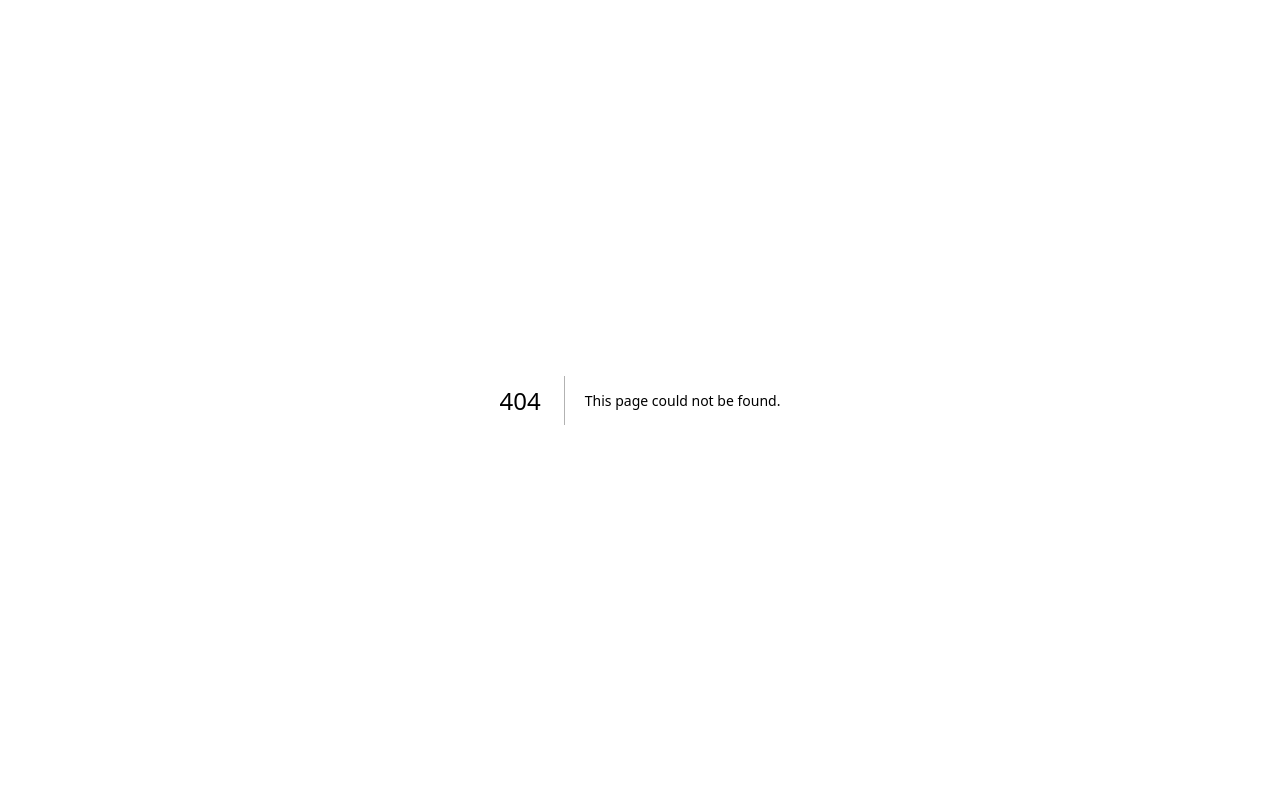
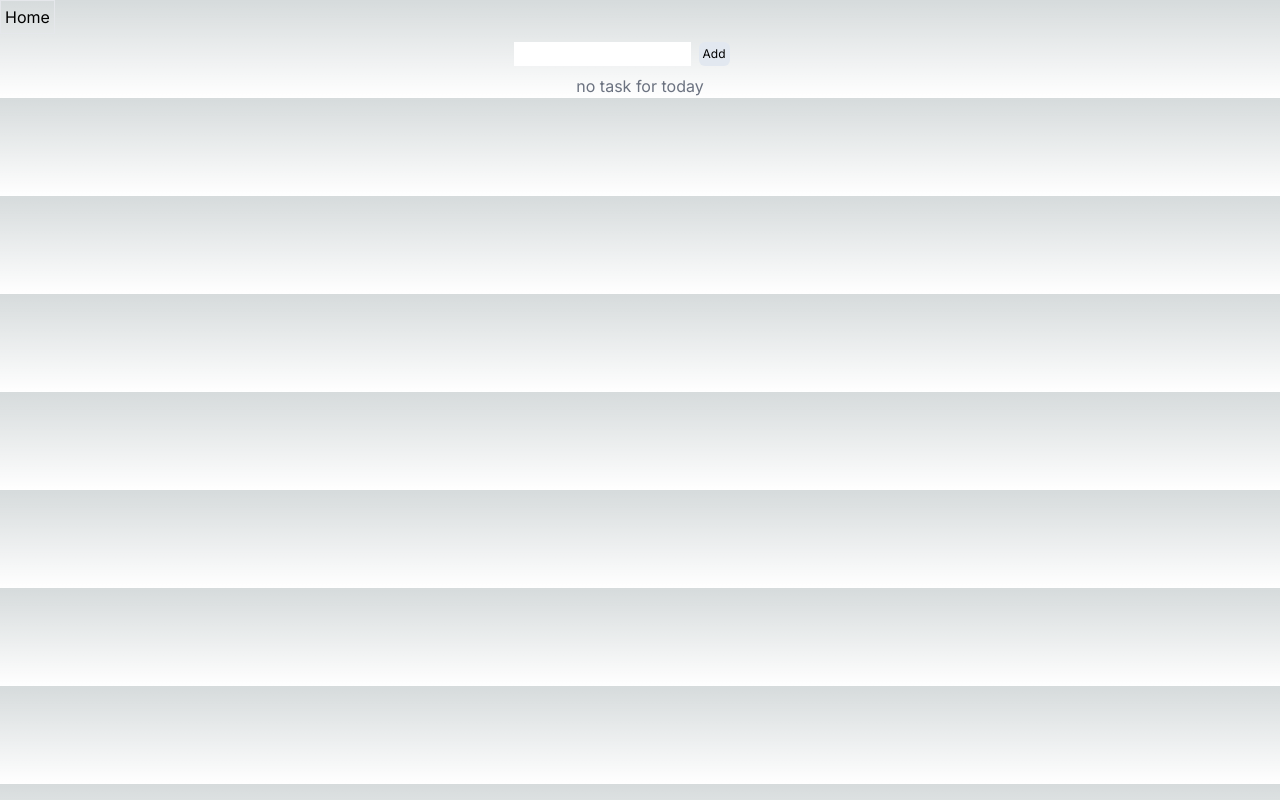
Before and after one commit to dizas9/N14-Reference, a Next.js app: page /Todo in a window 1280 px wide. Before the commit this address had no page. Built offline with nearby package versions, Linux system fonts and the light colour scheme.

Commit message:
Advanced Todo Redux RTK

```diff
--- /dev/null
+++ b/app/Todo/page.tsx
@@ -0,0 +1,11 @@
+import HomeButton from "@/components/HomeButton";
+import TodoPage from "@/components/TodoPage";
+
+export default function Todo() {
+  return (
+    <>
+    <HomeButton/>
+      <TodoPage/>
+    </>
+  )
+}
--- a/app/page.tsx
+++ b/app/page.tsx
@@ -19,6 +19,10 @@ export default function Home() {
       <Link href={"/Context"} className="border p-1 w-fit">
         ContextAPI
       </Link>
+
+      <Link href={"/Todo"} className="border p-1 w-fit">
+        Todo App
+      </Link>
     </div>
   );
 }
--- /dev/null
+++ b/components/TodoPage.tsx
@@ -0,0 +1,117 @@
+"use client";
+import {
+  addTask,
+  addTodo,
+  deleteTask,
+  editTask,
+  onEditButtonClick,
+  onEditTask,
+} from "@/providers/redux/Todo";
+import { RootState } from "@/providers/redux/store";
+import React, { FormEvent, useState } from "react";
+import { useDispatch, useSelector } from "react-redux";
+
+// icons
+import { RiDeleteBin5Line } from "react-icons/ri";
+import { RiEdit2Fill } from "react-icons/ri";
+import { MdOutlineFileDownloadDone } from "react-icons/md";
+
+export default function TodoPage() {
+  const todos = useSelector((state: RootState) => state.ToDo.todos);
+  const taskes = useSelector((state: RootState) => state.ToDo.tasks);
+  const click = useSelector((state: RootState) => state.ToDo.isClick);
+  const editIndex = useSelector((state: RootState) => state.ToDo.editIndex);
+
+  const dispatch = useDispatch();
+
+  const handleTaskSubmit = (e: FormEvent<HTMLFormElement>) => {
+    e.preventDefault();
+    dispatch(addTodo(taskes.name));
+  };
+
+  const handleEditTask = (e: FormEvent<HTMLFormElement>) => {
+    e.preventDefault();
+    dispatch(editTask());
+  };
+
+  console.log(todos);
+  return (
+    <>
+      {/* input field */}
+      <form
+        className="w-full flex justify-center p-2"
+        onSubmit={handleTaskSubmit}
+      >
+        <div className="flex w-[20%] gap-2">
+          <input
+            type="text"
+            name="name"
+            value={taskes.name}
+            disabled={click ? true : false}
+            onChange={(e) => dispatch(addTask(e.target.value))}
+            className="text-black w-[70%]"
+            placeholder="provide task name..."
+          />
+
+          <button
+            className="text-black text-xs bg-slate-200 p-1 rounded-md"
+            type="submit"
+          >
+            Add
+          </button>
+        </div>
+      </form>
+
+      {/* ********
+       */}
+
+      {/* task list section */}
+      <div className="w-full flex  items-center justify-center">
+        {todos.length === 0 && (
+          <p className="text-gray-500">no task for today</p>
+        )}
+
+        {todos.length !== 0 && (
+          <div className="w-1/2 flex flex-col gap-2">
+            {todos.map((todo: string, idx) => (
+              <div
+                className="bg-[#6c44443b] flex px-2 py-1.5 font-semibold rounded-md justify-center"
+                key={idx}
+              >
+                {click && editIndex === idx ? (
+                  <form className="w-full flex" onSubmit={handleEditTask}>
+                    <input
+                      type="text"
+                      name="name"
+                      value={taskes.name}
+                      onChange={(e) => dispatch(onEditTask(e.target.value))}
+                      className="text-white bg-inherit pt-0 w-[80%] border mb-1"
+                    />
+                    <button
+                      type="submit"
+                      className="w-[20%]  flex items-center justify-center"
+                    >
+                      <MdOutlineFileDownloadDone size={25} color="yellow" />
+                    </button>
+                  </form>
+                ) : (
+                  <>
+                    <p className="w-[80%]">{todo}</p>
+                    <div className="flex gap-5">
+                      <button onClick={() => dispatch(deleteTask(idx))}>
+                        <RiDeleteBin5Line size={25} />
+                      </button>
+                      <button onClick={() => dispatch(onEditButtonClick(idx))}>
+                        <RiEdit2Fill size={25} />
+                      </button>
+                    </div>
+                  </>
+                )}
+              </div>
+            ))}
+          </div>
+        )}
+      </div>
+    </>
+  );
+}
--- a/package.json
+++ b/package.json
@@ -14,6 +14,7 @@
     "next": "14.2.3",
     "react": "^18",
     "react-dom": "^18",
+    "react-icons": "^5.2.1",
     "react-redux": "^9.1.2"
   },
   "devDependencies": {
--- /dev/null
+++ b/providers/redux/Todo.ts
@@ -0,0 +1,64 @@
+import { createSlice, PayloadAction } from "@reduxjs/toolkit";
+
+interface TasksProps {
+  name: string;
+}
+
+interface TodoProps {
+  todos: string[];
+  tasks: TasksProps;
+  editIndex: number | null;
+  isClick: boolean;
+}
+
+const initialState: TodoProps = {
+  todos: [],
+  tasks: {
+    name: " ",
+  },
+  editIndex: null,
+  isClick: false,
+};
+
+export const ToDo = createSlice({
+  name: "ToDo",
+  initialState,
+  reducers: {
+    addTodo(state, action: PayloadAction<string>) {
+      state.todos.push(action.payload);
+      state.tasks.name = " ";
+    },
+    addTask(state, action: PayloadAction<string>) {
+      state.tasks.name = action.payload;
+    },
+    deleteTask(state, action: PayloadAction<number>) {
+      state.todos = state.todos.filter((_, index) => index !== action.payload);
+    },
+    onEditButtonClick(state, action: PayloadAction<number>) {
+      state.isClick = true;
+      state.editIndex = action.payload;
+      state.tasks.name = state.tasks.name[action.payload];
+    },
+    onEditTask(state, action: PayloadAction<string>) {
+      state.tasks.name = action.payload;
+    },
+    editTask(state) {
+      const updateTodo = state.todos.map((task, index) =>
+        index === state.editIndex ? state.tasks.name : task
+      );
+      state.todos = updateTodo;
+      state.isClick = false;
+      state.editIndex = null;
+    },
+  },
+});
+
+export const {
+  addTodo,
+  addTask,
+  deleteTask,
+  onEditButtonClick,
+  onEditTask,
+  editTask,
+} = ToDo.actions;
+export default ToDo.reducer;
--- a/providers/redux/store.ts
+++ b/providers/redux/store.ts
@@ -3,11 +3,13 @@
 import { configureStore } from "@reduxjs/toolkit";
 import ChangeColorReducer from "./colorChange";
 import UserReducer from "./userRegister";
+import ToDoReducer from "./Todo";
 
 const store = configureStore({
   reducer: {
     ChangeColor: ChangeColorReducer,
     User : UserReducer,
+    ToDo: ToDoReducer,
   },
 });
 
```
Also changed, not shown: 1 other file (tests, documents, lock files or other folders).
